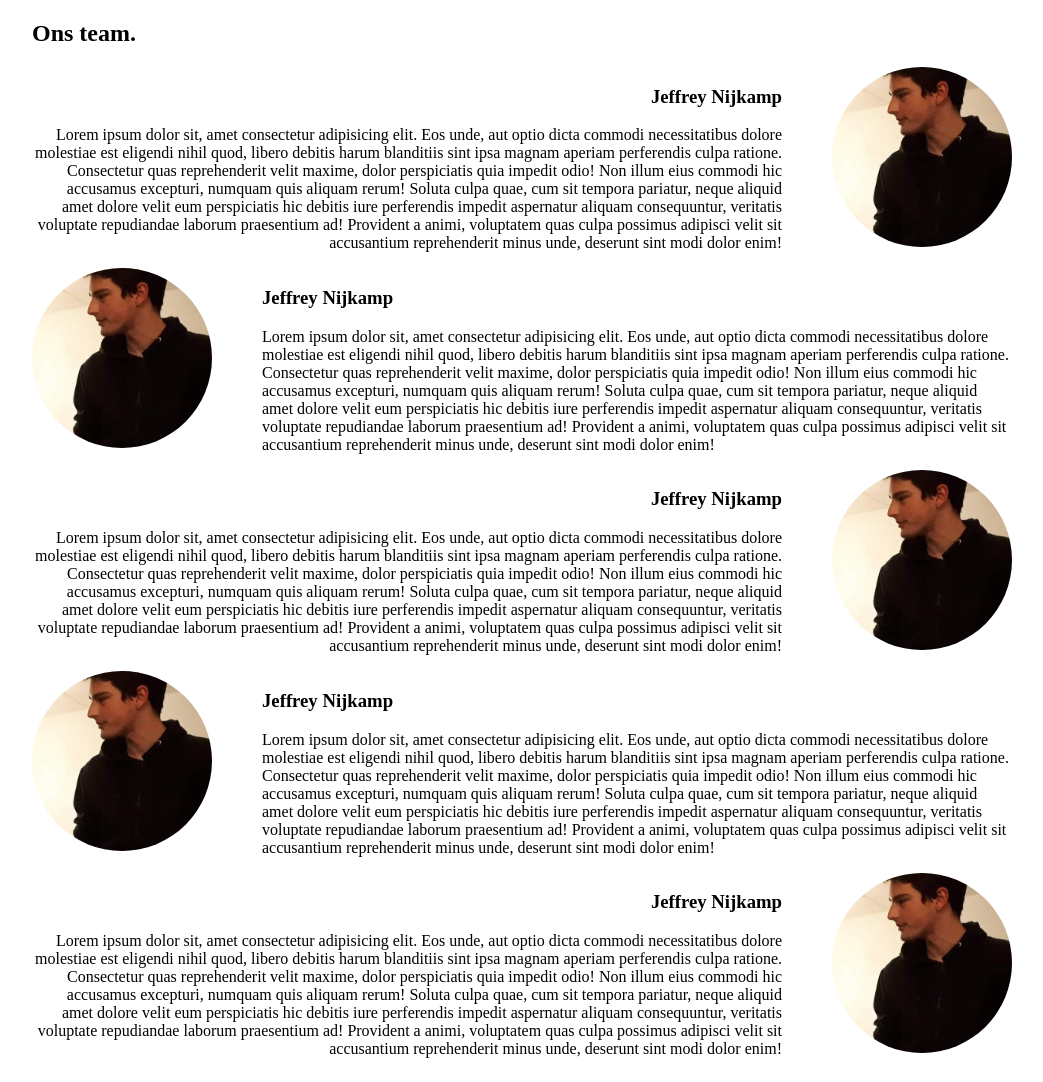
After one commit to Cheff-Jeff/BrailleReaderAndLearner, a PHP site: page /temp.html in a window 1280 px wide. The commit adds this page. Shown: the whole page, without its empty margins (118-1161 px from the left). Run offline with PHP 8.4, Linux system fonts and the light colour scheme.

Commit message:
init temp team section
komt uitijdelijk op about

```diff
--- /dev/null
+++ b/src/css/temp.css
@@ -0,0 +1,39 @@
+body{
+  margin: 8px 150px;
+}
+
+img{
+  width: 100%;
+  height: auto;
+  display: block;
+  border-radius: 50%;
+}
+
+.member{
+  display: flex;
+  justify-content: flex-start;
+  margin: 0;
+}
+
+.member:nth-child(even) {
+  flex-direction: row-reverse;
+}
+
+.member .img{
+  width: 300px;
+}
+
+.member .team-txt{
+  max-width: 750px;
+  margin-left: 50px;
+  text-align: left;
+  display: flex;
+  justify-content: flex-start;
+  align-items: center;
+}
+
+.member:nth-child(even) .team-txt{
+  margin-left: 0px;
+  margin-right: 50px;
+  text-align: right;
+}
--- /dev/null
+++ b/temp.html
@@ -0,0 +1,72 @@
+<!DOCTYPE html>
+<html lang="en">
+<head>
+  <meta charset="UTF-8">
+  <meta http-equiv="X-UA-Compatible" content="IE=edge">
+  <meta name="viewport" content="width=device-width, initial-scale=1.0">
+  <link rel="stylesheet" href="./src/css/temp.css">
+  <title>temp</title>
+</head>
+<body>
+  <section class="team">
+    <div class="title">
+      <h2>Ons team.</h2>
+    </div>
+    <section class="member">
+      <div class="img">
+        <img src="./src/img/jeff.jpg" alt="Jeffrey">
+      </div>
+      <div class="team-txt">
+        <div class="wrap">
+          <h3>Jeffrey Nijkamp</h3>
+          <p>Lorem ipsum dolor sit, amet consectetur adipisicing elit. Eos unde, aut optio dicta commodi necessitatibus dolore molestiae est eligendi nihil quod, libero debitis harum blanditiis sint ipsa magnam aperiam perferendis culpa ratione. Consectetur quas reprehenderit velit maxime, dolor perspiciatis quia impedit odio! Non illum eius commodi hic accusamus excepturi, numquam quis aliquam rerum! Soluta culpa quae, cum sit tempora pariatur, neque aliquid amet dolore velit eum perspiciatis hic debitis iure perferendis impedit aspernatur aliquam consequuntur, veritatis voluptate repudiandae laborum praesentium ad! Provident a animi, voluptatem quas culpa possimus adipisci velit sit accusantium reprehenderit minus unde, deserunt sint modi dolor enim!</p>
+        </div>
+      </div>
+    </section>
+    <section class="member">
+      <div class="img">
+        <img src="./src/img/jeff.jpg" alt="Jeffrey">
+      </div>
+      <div class="team-txt">
+        <div class="wrap">
+          <h3>Jeffrey Nijkamp</h3>
+          <p>Lorem ipsum dolor sit, amet consectetur adipisicing elit. Eos unde, aut optio dicta commodi necessitatibus dolore molestiae est eligendi nihil quod, libero debitis harum blanditiis sint ipsa magnam aperiam perferendis culpa ratione. Consectetur quas reprehenderit velit maxime, dolor perspiciatis quia impedit odio! Non illum eius commodi hic accusamus excepturi, numquam quis aliquam rerum! Soluta culpa quae, cum sit tempora pariatur, neque aliquid amet dolore velit eum perspiciatis hic debitis iure perferendis impedit aspernatur aliquam consequuntur, veritatis voluptate repudiandae laborum praesentium ad! Provident a animi, voluptatem quas culpa possimus adipisci velit sit accusantium reprehenderit minus unde, deserunt sint modi dolor enim!</p>
+        </div>
+      </div>
+    </section>
+    <section class="member">
+      <div class="img">
+        <img src="./src/img/jeff.jpg" alt="Jeffrey">
+      </div>
+      <div class="team-txt">
+        <div class="wrap">
+          <h3>Jeffrey Nijkamp</h3>
+          <p>Lorem ipsum dolor sit, amet consectetur adipisicing elit. Eos unde, aut optio dicta commodi necessitatibus dolore molestiae est eligendi nihil quod, libero debitis harum blanditiis sint ipsa magnam aperiam perferendis culpa ratione. Consectetur quas reprehenderit velit maxime, dolor perspiciatis quia impedit odio! Non illum eius commodi hic accusamus excepturi, numquam quis aliquam rerum! Soluta culpa quae, cum sit tempora pariatur, neque aliquid amet dolore velit eum perspiciatis hic debitis iure perferendis impedit aspernatur aliquam consequuntur, veritatis voluptate repudiandae laborum praesentium ad! Provident a animi, voluptatem quas culpa possimus adipisci velit sit accusantium reprehenderit minus unde, deserunt sint modi dolor enim!</p>
+        </div>
+      </div>
+    </section>
+    <section class="member">
+      <div class="img">
+        <img src="./src/img/jeff.jpg" alt="Jeffrey">
+      </div>
+      <div class="team-txt">
+        <div class="wrap">
+          <h3>Jeffrey Nijkamp</h3>
+          <p>Lorem ipsum dolor sit, amet consectetur adipisicing elit. Eos unde, aut optio dicta commodi necessitatibus dolore molestiae est eligendi nihil quod, libero debitis harum blanditiis sint ipsa magnam aperiam perferendis culpa ratione. Consectetur quas reprehenderit velit maxime, dolor perspiciatis quia impedit odio! Non illum eius commodi hic accusamus excepturi, numquam quis aliquam rerum! Soluta culpa quae, cum sit tempora pariatur, neque aliquid amet dolore velit eum perspiciatis hic debitis iure perferendis impedit aspernatur aliquam consequuntur, veritatis voluptate repudiandae laborum praesentium ad! Provident a animi, voluptatem quas culpa possimus adipisci velit sit accusantium reprehenderit minus unde, deserunt sint modi dolor enim!</p>
+        </div>
+      </div>
+    </section>
+    <section class="member">
+      <div class="img">
+        <img src="./src/img/jeff.jpg" alt="Jeffrey">
+      </div>
+      <div class="team-txt">
+        <div class="wrap">
+          <h3>Jeffrey Nijkamp</h3>
+          <p>Lorem ipsum dolor sit, amet consectetur adipisicing elit. Eos unde, aut optio dicta commodi necessitatibus dolore molestiae est eligendi nihil quod, libero debitis harum blanditiis sint ipsa magnam aperiam perferendis culpa ratione. Consectetur quas reprehenderit velit maxime, dolor perspiciatis quia impedit odio! Non illum eius commodi hic accusamus excepturi, numquam quis aliquam rerum! Soluta culpa quae, cum sit tempora pariatur, neque aliquid amet dolore velit eum perspiciatis hic debitis iure perferendis impedit aspernatur aliquam consequuntur, veritatis voluptate repudiandae laborum praesentium ad! Provident a animi, voluptatem quas culpa possimus adipisci velit sit accusantium reprehenderit minus unde, deserunt sint modi dolor enim!</p>
+        </div>
+      </div>
+    </section>
+  </section>
+</body>
+</html>
```
Also changed, not shown: index.php (+4 -4 lines), src/img/jeff.jpg (added).
